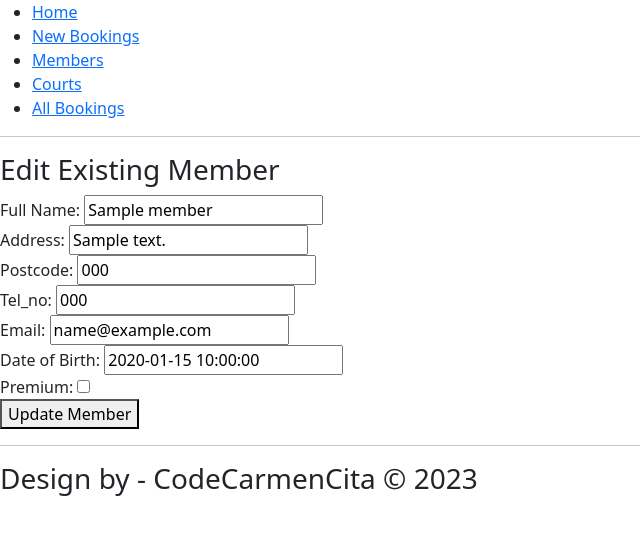
After one commit to gillianroberts1/flask_project_tennis_club, a Flask app: page /members/1/edit in a window 1280 px wide. The commit adds this page. Shown: the top 535 px of the page, without its empty margins (0-640 px from the left). Run offline with Flask 3, Linux system fonts and the light colour scheme; a database or web service that is not in the repository returns one stand-in record (values such as "Sample title"); some libraries are stand-ins or nearby versions.

Commit message:
member edit and update working

```diff
--- a/controllers/members_controller.py
+++ b/controllers/members_controller.py
@@ -28,13 +28,43 @@ def new_user():
     return render_template('members/new.html')
 
 
-
+# create POST'/members'
+@members_blueprint.route("/members", methods=['POST'])
+def create_member():
+    name = request.form['name']
+    address = request.form['address']
+    postcode = request.form['postcode']
+    tel_no = request.form['tel_no']
+    email = request.form['email']
+    dob = request.form['dob']
+    premium = request.form['premium']
+    member = Member(name, address, postcode, tel_no, email, dob, premium)
+    member_repository.save(member)
+    return redirect('/members')
 
 
 #route to edit exiting member GET members/<id>/edit
+@members_blueprint.route("/members/<id>/edit")
+def edit_member(id):
+    member = member_repository.select(id)
+    return render_template("members/edit.html", member=member)
+
+# update PUT /members/<id>
+@members_blueprint.route("/members/<id>", methods=['POST'])
+def update_member(id):
+    name = request.form['name']
+    address = request.form['address']
+    postcode = request.form['postcode']
+    tel_no = request.form['tel_no']
+    email = request.form['email']
+    dob = request.form['dob']
+    premium = request.form['premium']
+    member = Member(name, address, postcode, tel_no, email, dob, premium, None, None, id)
+    print(member)
+    member_repository.update(member)
+    return redirect('/members')
 
 
-# update PUT /memebrs/<id>
 
 
 
--- a/repositories/member_repository.py
+++ b/repositories/member_repository.py
@@ -36,6 +36,16 @@ def select(id):
     return member
 
 
+def update(member):
+    sql = "UPDATE members SET (name, address, postcode, tel_no, email, dob, premium, win, loss) = (%s, %s, %s, %s, %s, %s, %s, %s, %s) WHERE id = %s"
+    values = [member.name, member.address, member.postcode, member.tel_no, member.email, member.dob, member.premium, member.win, member.loss, member.id]
+    run_sql(sql, values)
+
+def delete(member):
+    sql = "DELETE FROM member WHERE id = %s"
+    values = [id]
+    run_sql(sql, values)
+
 
 def delete_all():
     sql = "DELETE FROM members"
--- /dev/null
+++ b/templates/members/edit.html
@@ -0,0 +1,50 @@
+{% extends 'base.html' %}
+{% block content %}
+
+<head>
+    <h3>Edit Existing Member</h3>
+</head>
+<form class="form_layout" action="/members/{{member.id}}" method="post">
+
+    <div class="form_element">
+        <label for="name">Full Name:</label>
+        <input type="text" name="name" value="{{member.name}}" />
+    </div>
+
+    <div class="form_element">
+        <label for="address">Address:</label>
+        <input type="text" name="address" value="{{member.address}}" />
+    </div>
+
+    <div class="form_element">
+        <label for="postcode">Postcode:</label>
+        <input type="text" name="postcode" value="{{member.postcode}}" />
+    </div>
+
+    <div class="form_element">
+        <label for="telno">Tel_no:</label>
+        <input type="text" name="tel_no" value="{{member.tel_no}}" />
+    </div>
+
+    <div class="form_element">
+        <label for="email">Email:</label>
+        <input type="text" name="email" value="{{member.email}}" />
+    </div>
+
+    <div class="form_element">
+        <label for="dob">Date of Birth:</label>
+        <input type="text" name="dob" value="{{member.dob}}" />
+    </div>
+
+    <div class="form_element">
+        <label for="premium">Premium:</label>
+        <input type="checkbox" name="premium" value="{{member.premium}}" />
+    </div>
+
+    <button type="submit">Update Member</button>
+
+
+</form>
+
+
+{% endblock %}
--- a/templates/members/index.html
+++ b/templates/members/index.html
@@ -13,9 +13,9 @@
 
 <hr>
     <p><a href="/members/{{ member.id }}"> {{ member.name }}</a></p>
-    <p> {{member.address}} {{ member.postcode }} </p>
-    <p> {{member.tel_no}} {{member.email}} {{member.dob}}</p>
-    <p> {{member.premium}} {{ member.win }} {{ member.loss}}</p>
+    <p> Address: {{member.address}} Postcode: {{ member.postcode }} </p>
+    <p> Tel No: {{member.tel_no}} Email: {{member.email}} Date of Birth: {{member.dob}}</p>
+    <p> Premium Member: {{member.premium}} Win: {{ member.win }} Loss: {{ member.loss}}</p>
 
 {% endfor %}
 </div>
--- a/templates/members/show.html
+++ b/templates/members/show.html
@@ -16,6 +16,6 @@
 <p>Wins: {{member.wins}}</p>
 <p>Loses: {{member.loss}}</p>
 
-<p><a href="members/{{member.id}}/edit">Edit</a></p>
+<p><a href="/members/{{member.id}}/edit">Edit</a></p>
 
 {% endblock %}
```
Also changed, not shown: templates/members/new.html (+4 -4 lines).
